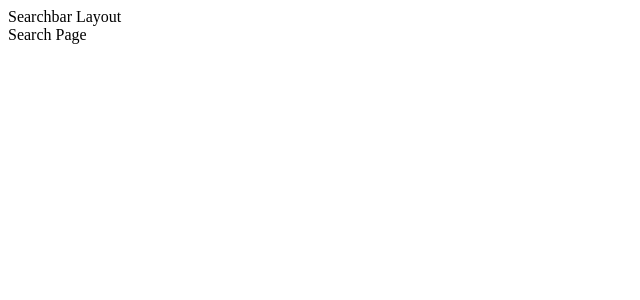
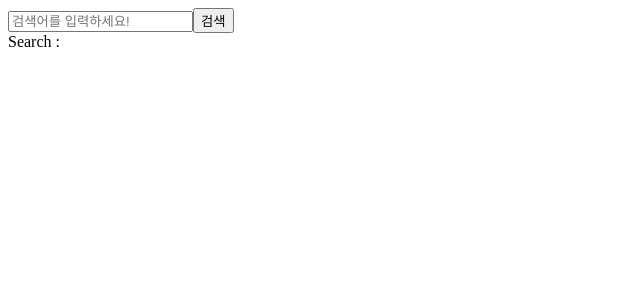
Before and after one commit to jjinheeWorld/cinemabox-app, a Next.js app: page /search in a window 1280 px wide. Shown: the top 300 px of the page, without its empty margins (0-640 px from the left). Built offline with nearby package versions, Linux system fonts and the light colour scheme.

Commit message:
feat: SearchBar 기능 구현

```diff
--- a/src/app/(with-searchbar)/layout.tsx
+++ b/src/app/(with-searchbar)/layout.tsx
@@ -1,9 +1,10 @@
 import { ReactNode } from "react";
+import SearchBar from "../../component/searchbar";
 
 export default function Layout({ children }: { children: ReactNode }) {
   return (
     <div>
-      <div>Searchbar Layout</div>
+      <SearchBar />
       {children}
     </div>
   );
--- a/src/app/(with-searchbar)/search/page.tsx
+++ b/src/app/(with-searchbar)/search/page.tsx
@@ -4,5 +4,5 @@
   searchParams: Promise<{ q: string }>;
 }) {
   const { q } = await searchParams;
-  return <div>Search Page {q}</div>;
+  return <div>Search : {q}</div>;
 }
--- /dev/null
+++ b/src/component/searchbar.tsx
@@ -0,0 +1,41 @@
+"use client";
+
+import { useRouter, useSearchParams } from "next/navigation";
+import { ChangeEvent, useEffect, useState } from "react";
+
+export default function SearchBar() {
+  const [search, setSearch] = useState("");
+  const q = useSearchParams().get("q");
+  const router = useRouter();
+
+  useEffect(() => {
+    setSearch(q || "");
+  }, [q]);
+
+  const onSubmit = () => {
+    if (!search || q === search) return;
+    router.push(`/search?q=${search}`);
+  };
+
+  const onKeyDown = (e: React.KeyboardEvent<HTMLInputElement>) => {
+    if (e.key === "Enter") {
+      onSubmit();
+    }
+  };
+
+  const onChangeSearch = (e: ChangeEvent<HTMLInputElement>) => {
+    setSearch(e.target.value);
+  };
+
+  return (
+    <div>
+      <input
+        value={search}
+        onKeyDown={onKeyDown}
+        onChange={onChangeSearch}
+        placeholder="검색어를 입력하세요!"
+      />
+      <button onClick={onSubmit}>검색</button>
+    </div>
+  );
+}
```
